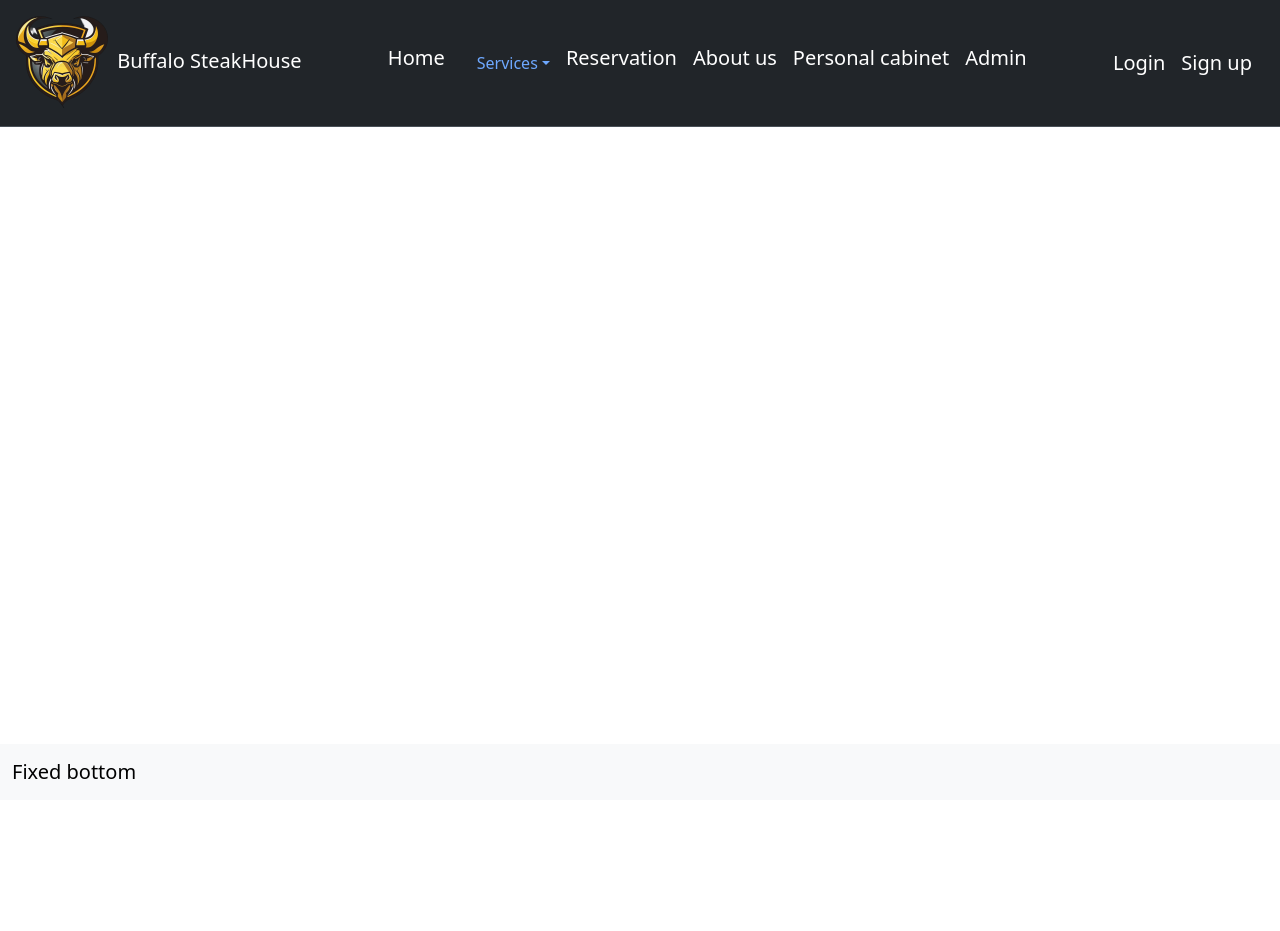
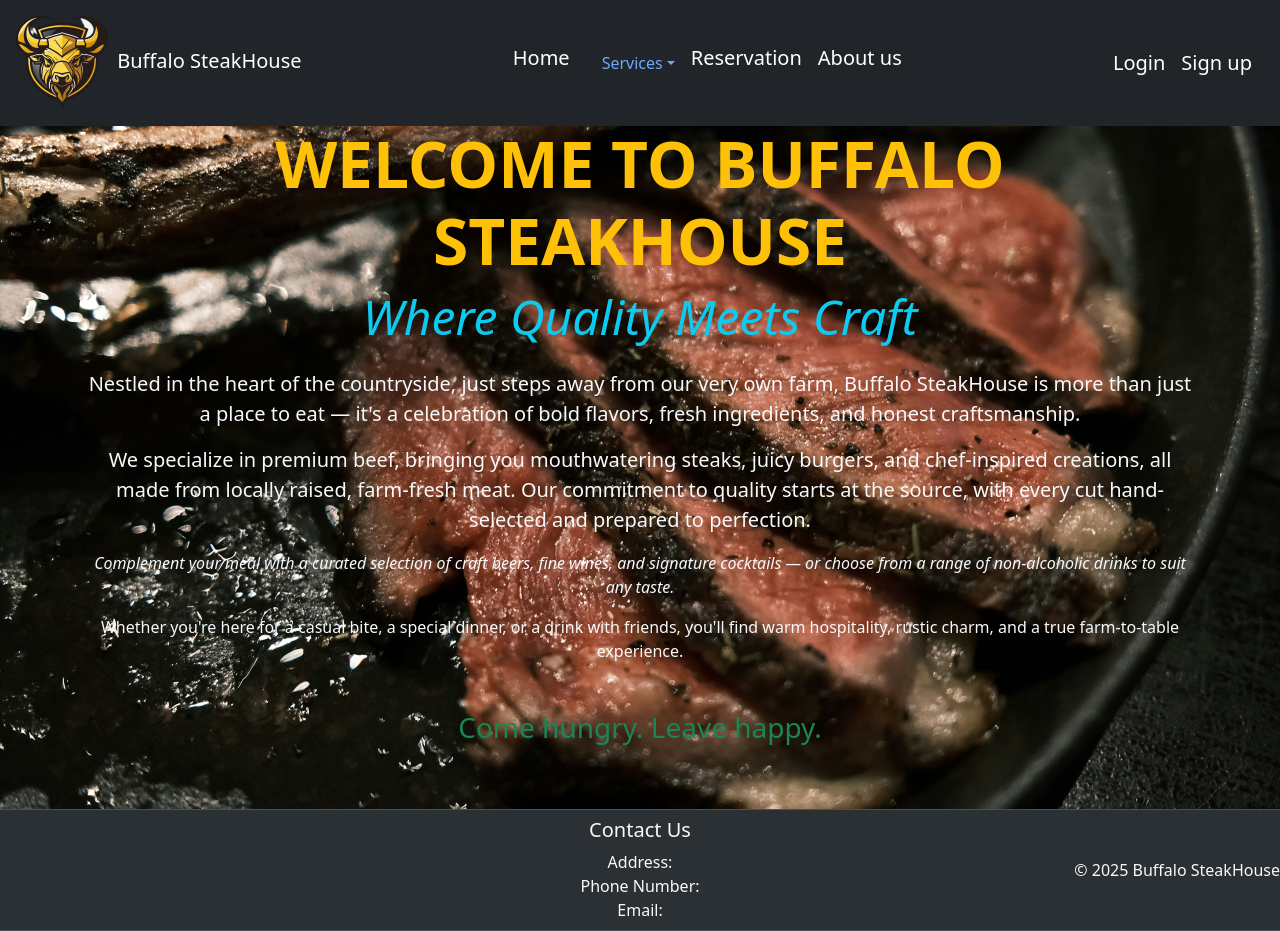
Before and after one commit to Lampa97/Restaurant-webapp, a Django app: template restaurant/templates/restaurant/home.html in a window 1280 px wide. Before the commit the page ends 779 px from the top, so only its background shows below. Run offline with Django 5.2, Linux system fonts and the light colour scheme; the template is opened without the code that fills it, so the values that code supplies are empty; some libraries are stand-ins or nearby versions.

Commit message:
worked on footer, header and home page

```diff
--- a/restaurant/templates/restaurant/home.html
+++ b/restaurant/templates/restaurant/home.html
@@ -1,7 +1,27 @@
 {% extends "base.html" %}
+
+{% load static %}
 
 {% block title %} Home {% endblock %}
 
 {% block content %}
-
+<figure class="text-center text-light">
+    <h1 class="display-3 fw-bold text-uppercase text-warning">
+        Welcome to Buffalo SteakHouse
+    </h1>
+    <h2 class="display-5 text-info fst-italic">Where Quality Meets Craft</h2>
+    <p class="lead mt-4">
+        Nestled in the heart of the countryside, just steps away from our very own farm, Buffalo SteakHouse is more than just a place to eat — it's a celebration of bold flavors, fresh ingredients, and honest craftsmanship.
+    </p>
+    <p class="fs-5">
+        We specialize in premium beef, bringing you mouthwatering steaks, juicy burgers, and chef-inspired creations, all made from locally raised, farm-fresh meat. Our commitment to quality starts at the source, with every cut hand-selected and prepared to perfection.
+    </p>
+    <p class="fst-italic">
+        Complement your meal with a curated selection of craft beers, fine wines, and signature cocktails — or choose from a range of non-alcoholic drinks to suit any taste.
+    </p>
+    <p class="fw-light">
+        Whether you're here for a casual bite, a special dinner, or a drink with friends, you'll find warm hospitality, rustic charm, and a true farm-to-table experience.
+    </p>
+    <h3 class="text-success mt-5">Come hungry. Leave happy.</h3>
+</figure>
 {% endblock %}
--- a/restaurant/templates/restaurant/includes/footer.html
+++ b/restaurant/templates/restaurant/includes/footer.html
@@ -1,5 +1,15 @@
-<nav class="navbar fixed-bottom bg-body-tertiary">
-  <div class="container-fluid">
-    <a class="navbar-brand" href="#">Fixed bottom</a>
+<nav class="navbar bg-body-tertiary bg-dark text-light border-top border-bottom" data-bs-theme="dark">
+  <div class="container-fluid d-flex justify-content-center align-items-center position-relative">
+    <div class="text-center">
+      <h5>Contact Us</h5>
+      <ul class="list-unstyled mb-0">
+        <li>Address:</li>
+        <li>Phone Number:</li>
+        <li>Email:</li>
+      </ul>
+    </div>
+    <div class="position-absolute end-0">
+      <p class="mb-0">© 2025 Buffalo SteakHouse</p>
+    </div>
   </div>
 </nav>
--- a/restaurant/templates/restaurant/includes/header.html
+++ b/restaurant/templates/restaurant/includes/header.html
@@ -1,7 +1,9 @@
-<nav class="navbar navbar-expand-lg bg-dark border-bottom border-body fixed-top" data-bs-theme="dark">
+{% load static %}
+
+<nav class="navbar navbar-expand-lg bg-dark border-body sticky-top" data-bs-theme="dark">
     <div class="container-fluid">
         <a class="navbar-brand" href="restaurant:home">
-            <img src="media/buffalo.png" alt="Logo" width="100" height="100" class="d-inline-block align-text-center">
+            <img src="{% static 'images/buffalo.png' %}" alt="Logo" width="100" height="100" class="d-inline-block align-text-center">
             Buffalo SteakHouse
         </a>
         <ul class="nav justify-content-center">
@@ -22,12 +24,16 @@
             <li class="nav-item">
                 <a class="navbar-brand" href="{% url 'restaurant:home' %}">About us</a>
             </li>
+            {% if user.is_authenticated %}
             <li class="nav-item">
                 <a class="navbar-brand" href="{% url 'restaurant:home' %}">Personal cabinet</a>
             </li>
+            {% endif %}
+            {% if user.is_staff %}
             <li class="nav-item">
                 <a class="navbar-brand" href="{% url 'restaurant:home' %}">Admin</a>
             </li>
+            {% endif %}
         </ul>
 
 
--- a/templates/base.html
+++ b/templates/base.html
@@ -7,9 +7,13 @@
     <link rel="stylesheet" type="text/css" href="/static/css/bootstrap.min.css">
 
 </head>
-<body>
+<body class="bg-image d-flex flex-column vh-100" style="background-image: url('/static/images/background.jpg'); background-size: cover; background-position: center;">
 {% include "restaurant/includes/header.html" %}
+<main class="flex-grow-1 pb-5">
+    <div class="container">
 {% block content %} {% endblock %}
+        </div>
+</main>
 {% include "restaurant/includes/footer.html" %}
 <script type="text/javascript" src="/static/js/bootstrap.bundle.js"></script>
 </body>
```
Also changed, not shown: static/images/background.jpg (added), static/images/buffalo.png (renamed from media/buffalo.png).
